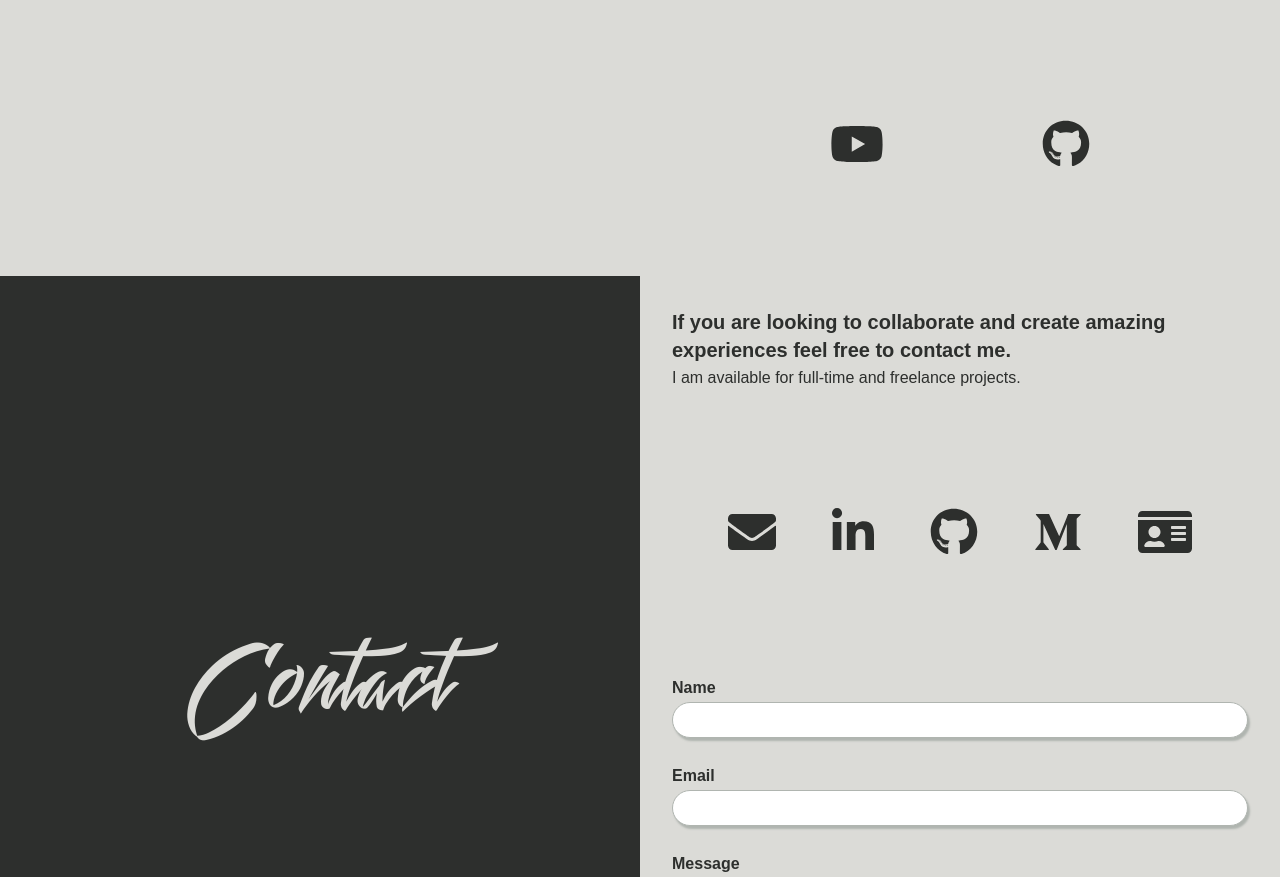
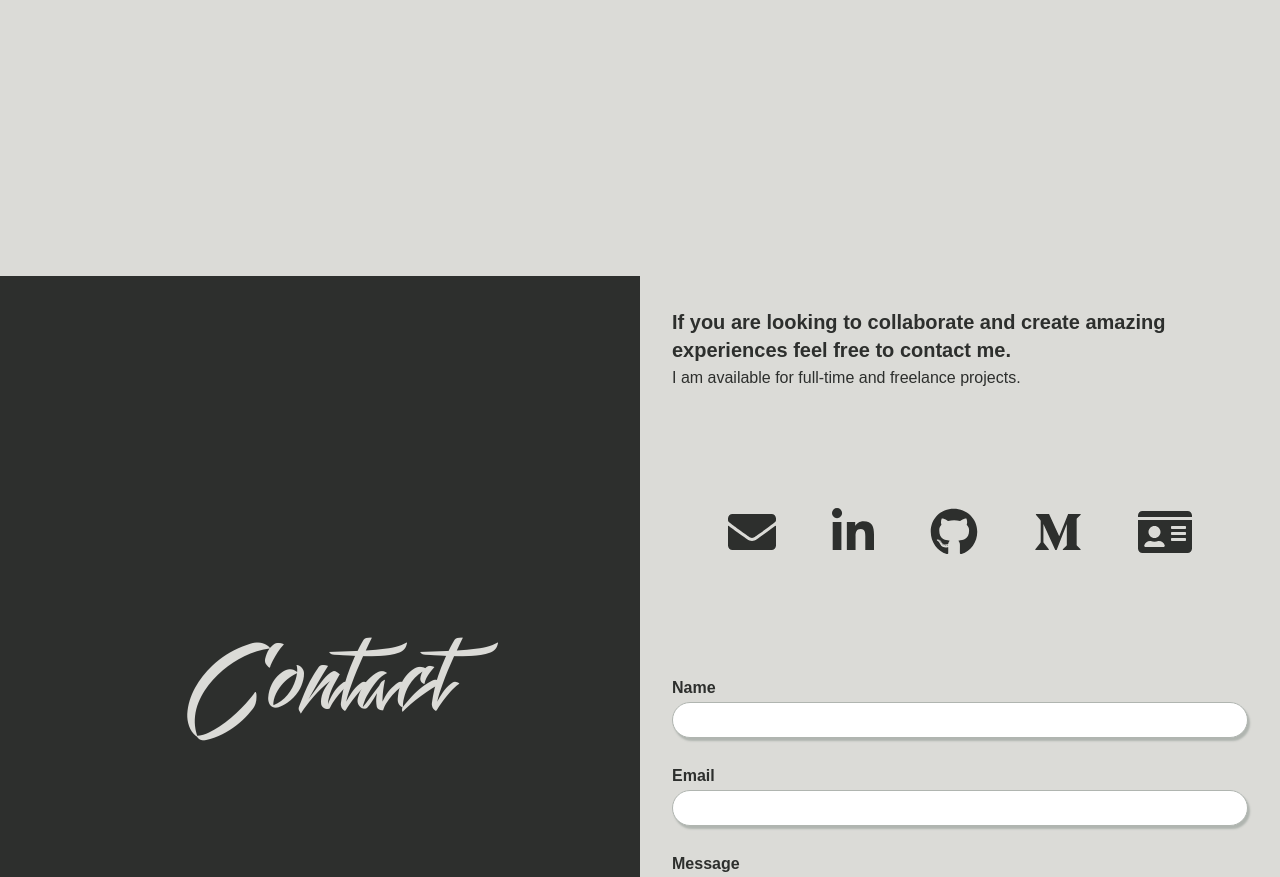
Before and after one commit to Nepsaco/portfolio, a Vue app: page /Badge in a window 1280 px wide. Shown: the part 2124-3001 px from the top of the page. Built offline with nearby package versions, Linux system fonts and the light colour scheme; a web font is replaced by a local one.

Commit message:
updated project demo links rendering and store

```diff
--- a/src/components/Project.vue
+++ b/src/components/Project.vue
@@ -19,12 +19,15 @@
             </div>
         </ul>
         <div class='social-container'>
-            <a :href='$attrs.youtube' target='_blank'>
-                <font-awesome-icon :icon="['fab', 'youtube']" size='3x'/>
-            </a>
-            <a :href='$attrs.github' target='_blank'>
-                <font-awesome-icon :icon="['fab', 'github']" size='3x'/>
-            </a>
+          <a v-for='(link, index) in $attrs.demoLinks' :key='index' :href='link.url' target='_blank'>
+            <font-awesome-icon :icon='link.icon' size='3x'/>
+          </a>
+            <!-- <a :href='$attrs.youtube' target='_blank'> -->
+            <!--     <font-awesome-icon :icon="['fab', 'youtube']" size='3x'/> -->
+            <!-- </a> -->
+            <!-- <a :href='$attrs.github' target='_blank'> -->
+            <!--     <font-awesome-icon :icon="['fab', 'github']" size='3x'/> -->
+            <!-- </a> -->
         </div>
     </div>
 </template>
--- a/src/store/index.js
+++ b/src/store/index.js
@@ -12,8 +12,7 @@ export default new Vuex.Store({
       techDescription: 'This is build using the Ski Maps API and directions provided using the Google Maps API. Resulting in a full CRUD dashboard that you are able to add favorites and quickly display routing direction.',
       img: require('@/assets/images/ski.svg'),
       techstack: ['Vanilla Javascript', 'Node.js'],
-            youtube: 'https://www.youtube.com/watch?v=enI4Y9iDdlA&t=1s',
-            github: 'https://github.com/Nepsaco/Ski-the-streets',
+      demoLinks: [{ url: 'https://www.youtube.com/watch?v=enI4Y9iDdlA&t=1s', icon: ['fab', 'youtube'] }, { url: 'https://github.com/Nepsaco/Ski-the-streets', icon: ['fab', 'github'] }]
     },{
       name: 'Brew Time',
       params: 'brew-time',
@@ -21,8 +20,7 @@ export default new Vuex.Store({
       techDescription: 'Using a deployed Heroku backend, I created a RESTful API to recieve and send nessecary data to be displayed on my React frontend. The main challenge of this project was configuring the iSpindel to send data using HTTPS protocal on a local network.',
       img: require('@/assets/images/Brew.png'),
       techstack: ['React', 'Node.js', 'Heroku', 'Firebase'],
-            youtube: 'https://www.youtube.com/watch?v=ka67j8G7SIs&t=2s',
-            github: 'https://github.com/Nepsaco/ispindel-frontend',
+      demoLinks: [{url: 'https://www.youtube.com/watch?v=ka67j8G7SIs&t=2s', icon: ['fab', 'youtube']}, {url: 'https://github.com/Nepsaco/ispindel-frontend', icon: ['fab', 'github']}]
     },{
       name: 'Badge',
       params: 'badge',
@@ -30,17 +28,15 @@ export default new Vuex.Store({
       techDescription: 'A native mobile app, Badge integrates Viro React and React native to make a interactive AR experience. Viro React is an AR package that is able to process images. Using Viro interferes with adding additional packages so my strategy was to build the React Native app from scratch to encapsulate the Viro package.',
       img: require('@/assets/images/Badge.png'),
       techstack: ['React Native', 'Viro React', 'Ruby On Rails', 'Heroku'],
-            youtube: 'https://www.youtube.com/watch?v=4TeQ8aCeNAg&feature=youtu.be',
-            github: 'https://github.com/Nepsaco/mod-5-frontend',
+      demoLinks: [{url: 'https://www.youtube.com/watch?v=4TeQ8aCeNAg&feature=youtu.be', icon: ['fab', 'youtube']}, {url: 'https://github.com/Nepsaco/mod-5-frontend', icon: ['fab', 'github']}]
     },{
       name: 'Code Crown',
       params: 'code-crown',
       description: 'A mobile game built to deepen beginner programing concepts',
       techDescription: 'A mobile app built using React Native to create a interactive gaming experience. Utilizes device motion and screen orientaion to give positional feedback. Features gesture response, dynamic routing, and loding splash screen for optimal user experience.',
-            img: require('@/assets/images/CodeCrown.png'),
+      // img: require('@/assets/images/CodeCrown.png'),
       techstack: ['React Native', 'Expo', 'Ruby On Rails', 'Heroku'],
-            youtube: '',
-            github: 'https://github.com/Nepsaco/CodeCrown',
+      demoLinks: [{url: 'https://github.com/Nepsaco/CodeCrown', icon: ['fab', 'github']}]
     }]
   },
   mutations: {
```
Lines whose indentation alone changed are shown as unchanged.
